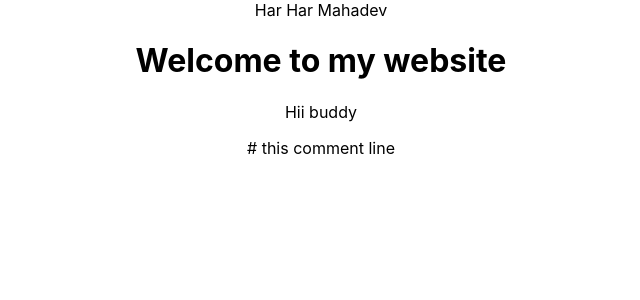
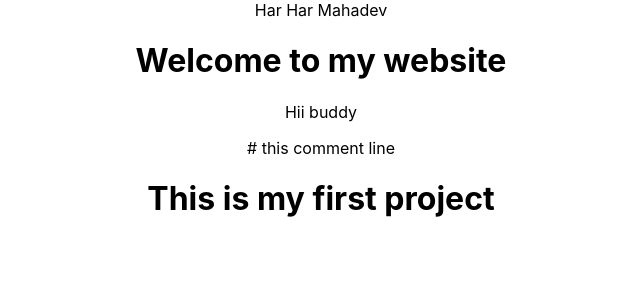
Before and after one commit to Jatinvashisth/React, a React (Create React App) app: page / in a window 1280 px wide. Shown: the top 300 px of the page, without its empty margins (319-959 px from the left). Built offline with nearby package versions, Linux system fonts and the light colour scheme.

Commit message:
add one more line

```diff
--- a/src/App.js
+++ b/src/App.js
@@ -13,6 +13,11 @@ function App() {
        # this comment line
 
 
+
+
+       <h1>This is my first project</h1>
+
+
        <p></p>
     </div>
   );
```
